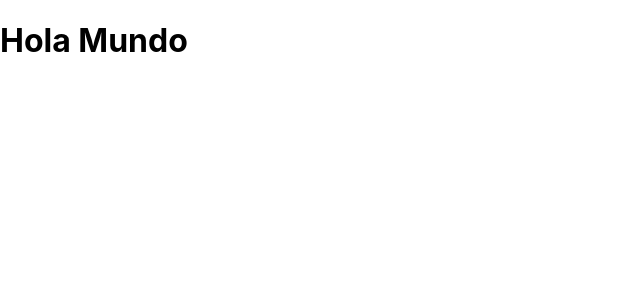
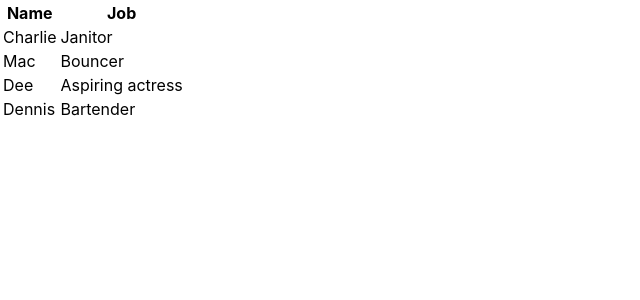
Before and after one commit to nazarenogabrielbastanzo/react-tutorial, a React (Create React App) app: page / in a window 1280 px wide. Shown: the top 300 px of the page, without its empty margins (0-640 px from the left). Built offline with nearby package versions, Linux system fonts and the light colour scheme; the HTML template or start-up script is replaced by a standard one.

Commit message:
Componentes de clase personalizados

```diff
--- a/src/App.js
+++ b/src/App.js
@@ -1,10 +1,11 @@
 import React, {Component} from 'react'
+import Table from './Table'
 
 class App extends Component {
     render() {
         return(
-            <div className="App">
-                <h1>Hola Mundo</h1>
+            <div className="container">
+                <Table />
             </div>
         )
     }
--- /dev/null
+++ b/src/Table.js
@@ -0,0 +1,36 @@
+import React, {Component} from 'react'
+
+class Table extends Component {
+    render() {
+        return (
+            <table>
+                <thead>
+                    <tr>
+                        <th>Name</th>
+                        <th>Job</th>
+                    </tr>
+                </thead>
+                <tbody>
+                    <tr>
+                        <td>Charlie</td>
+                        <td>Janitor</td>
+                    </tr>
+                    <tr>
+                        <td>Mac</td>
+                        <td>Bouncer</td>
+                    </tr>
+                    <tr>
+                        <td>Dee</td>
+                        <td>Aspiring actress</td>
+                    </tr>
+                    <tr>
+                        <td>Dennis</td>
+                        <td>Bartender</td>
+                    </tr>
+                </tbody>
+            </table>
+        )
+    }
+}
+
+export default Table
```
